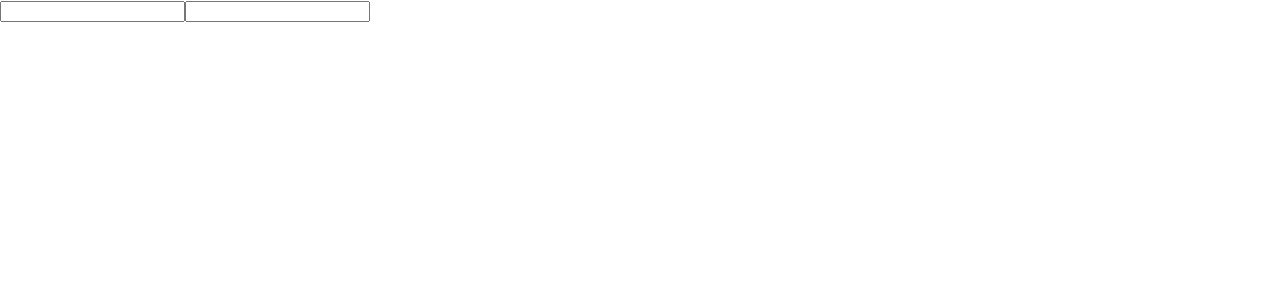
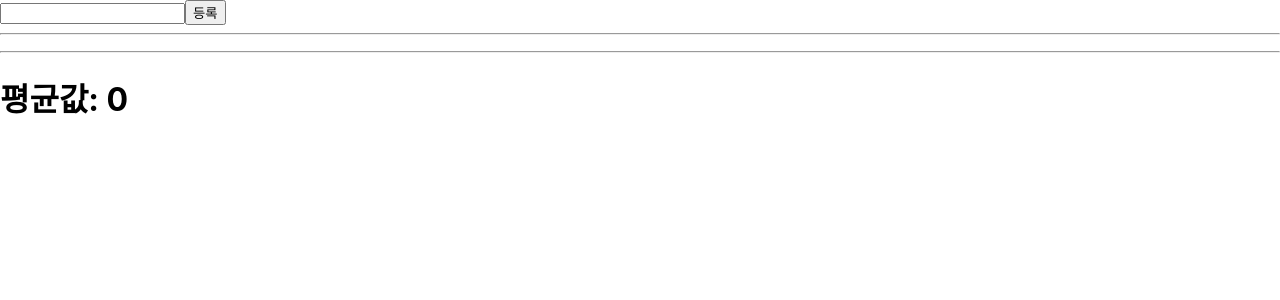
Before and after one commit to formegusto/study-react-hooks, a React (Create React App) app: page / in a window 1280 px wide. Shown: the top 300 px of the page. Built offline with nearby package versions, Linux system fonts and the light colour scheme.

Commit message:
useMemo Init

```diff
--- a/src/App.js
+++ b/src/App.js
@@ -1,13 +1,11 @@
 import React from 'react';
-import CountComponent from './ContextHook/CountComponent';
-import CountContainer from './ContextHook/CountContainer';
-import InputComponent from './ReducerHook/InputComponent';
+import AverageComponent from './MemoHook/AverageComponent';
 
 function App() {
 
   return (
     <>
-      <InputComponent />
+      <AverageComponent />
     </>
   );
 }
--- /dev/null
+++ b/src/MemoHook/AverageComponent.js
@@ -0,0 +1,46 @@
+import React, { useCallback, useMemo, useState } from 'react';
+
+function getAverage(numbers) {
+    console.log("평균값 계산 중...");
+    return numbers.length === 0 ?
+        0
+        :
+        numbers.reduce((acc, cur) => acc + cur) / numbers.length;
+}
+
+function AverageComponent() {
+    const [list, setList] = useState([]);
+    const [input, setInput] = useState('');
+
+    const onChange = useCallback((e) => {
+        setInput(e.target.value);
+    }, [setInput]);
+
+    const onInsert = useCallback(() => {
+        setList(list.concat(parseInt(input)));
+        setInput('');
+    }, [setList, setInput, input, list]);
+
+    const avg = useMemo(() => getAverage(list),[list]);
+
+    return (
+        <>
+            <>
+                <input type="text" value={input} onChange={onChange} />
+                <button type="button" onClick={onInsert}>등록</button>
+            </>
+            <hr/>
+            <ul>
+                {list.map((number, idx) =>
+                    <li key={idx}>{number}</li>
+                )}
+            </ul>
+            <hr/>
+            <>
+                    <h1>{`평균값: ${avg}`}</h1>
+            </>
+        </>
+    );
+}
+
+export default AverageComponent;
```
Also changed, not shown: 1 other file (tests, documents, lock files or other folders).
